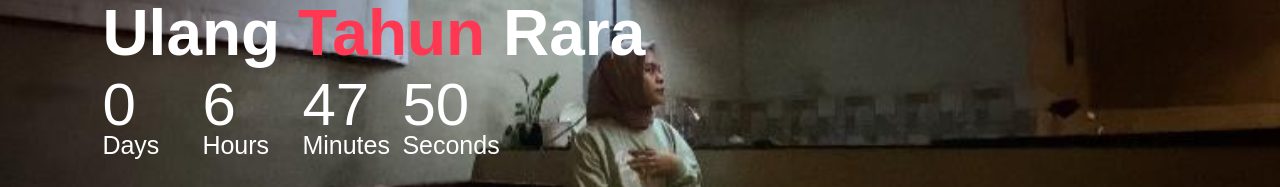
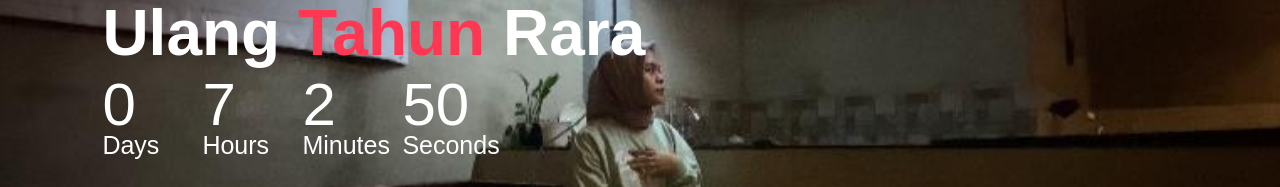
Before and after one commit to matchaaugust/ultah, a plain HTML site: page index.html in a window 1280 px wide. Shown: the part 300-487 px from the top of the page. Drawn offline with Linux system fonts and the light colour scheme.

Commit message:
Update index.html

```diff
--- a/index.html
+++ b/index.html
@@ -36,7 +36,7 @@
 </div>
 
 <script>
-    var countDownDate = new Date("Nov 12, 2023 00:00:00").getTime();
+    var countDownDate = new Date("Nov 12, 2023 00:15:00").getTime();
     var x = setInterval(function(){
         var now = new Date().getTime();
         var distance = countDownDate - now;
```
